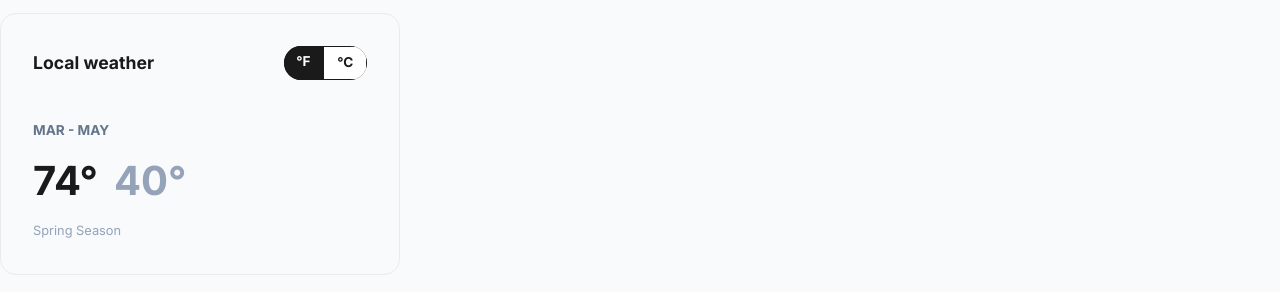
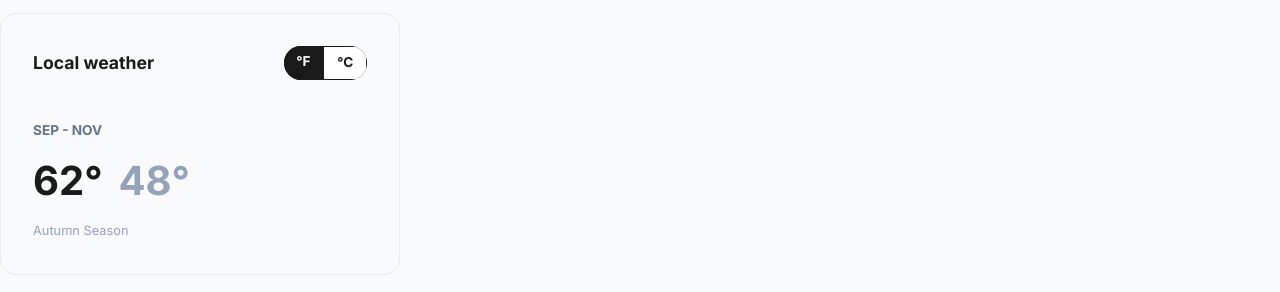
Before and after one commit to AMGRPrabhatha/eutours, a React (Vite) app: page /region/france in a window 1280 px wide. Shown: the part 2500-2792 px from the top of the page. Built offline with nearby package versions, Linux system fonts and the light colour scheme.

Commit message:
Update destination pages to dynamically generate unique text content per region

```diff
--- a/src/pages/Region.jsx
+++ b/src/pages/Region.jsx
@@ -123,8 +123,11 @@ const getMockData = (id) => {
     '/images/switzerland_vertical_1781089957980.webp'
   ];
 
-  const destNames = realData[id]?.dests || ['Capital City', 'Historic Center', 'Mountain Resort', 'Coastal Town', 'Wine Region'];
-  const attrNames = realData[id]?.attrs || ['National Museum', 'Royal Palace', 'Scenic Gorge', 'Old Town Square'];
+  const fallbackDests = [`${capitalized} Capital City`, `Historic ${capitalized}`, `${capitalized} Mountains`, `${capitalized} Coast`, `Rural ${capitalized}`];
+  const fallbackAttrs = [`National Museum of ${capitalized}`, `Royal Palace of ${capitalized}`, `${capitalized} Scenic Gorge`, `Old Town Square`];
+
+  const destNames = realData[id]?.dests || fallbackDests;
+  const attrNames = realData[id]?.attrs || fallbackAttrs;
 
   // Generate top destinations using exactly the available names
   const topDests = destNames.map((name, i) => ({
@@ -196,7 +199,16 @@ const getMockData = (id) => {
     }
   ];
 
-  return { title: capitalized, topDests, topAttractions, topThings, reviews };
+  const weatherSeed = (seed % 4);
+  const weathers = [
+    { season: "DEC - FEB", temps: { high: "45°", low: "28°" }, desc: "Winter Season" },
+    { season: "MAR - MAY", temps: { high: "68°", low: "45°" }, desc: "Spring Season" },
+    { season: "JUN - AUG", temps: { high: "85°", low: "65°" }, desc: "Summer Season" },
+    { season: "SEP - NOV", temps: { high: "62°", low: "48°" }, desc: "Autumn Season" }
+  ];
+  const weather = weathers[weatherSeed];
+
+  return { title: capitalized, topDests, topAttractions, topThings, reviews, weather };
 };
 
 const Region = () => {
@@ -212,7 +224,7 @@ const Region = () => {
     heroImage = regionPages[id].hero;
   }
 
-  const { title, topDests, topAttractions, topThings, reviews } = getMockData(id);
+  const { title, topDests, topAttractions, topThings, reviews, weather } = getMockData(id);
 
   return (
     <div className="region-page">
@@ -335,12 +347,12 @@ const Region = () => {
                     <span>°C</span>
                 </div>
             </div>
-            <div className="klook-weather-season">MAR - MAY</div>
+            <div className="klook-weather-season">{weather.season}</div>
             <div className="klook-weather-temps">
-                <span>74°</span>
-                <span className="low">40°</span>
+                <span>{weather.temps.high}</span>
+                <span className="low">{weather.temps.low}</span>
             </div>
-            <div style={{ fontSize: '0.8rem', color: '#94a3b8', marginTop: '0.5rem' }}>Spring Season</div>
+            <div style={{ fontSize: '0.8rem', color: '#94a3b8', marginTop: '0.5rem' }}>{weather.desc}</div>
         </div>
       </section>
 
```
